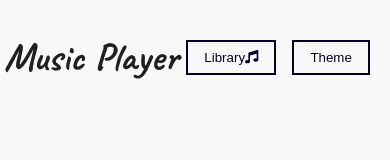
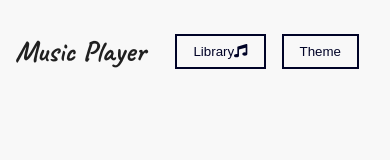
Before and after one commit to Nishit-Dua/React-player, a React (Create React App) app: page / in a window 390 px wide. Shown: the top 160 px of the page. Built offline with nearby package versions, Linux system fonts and the light colour scheme.

Commit message:
Updated Css

```diff
--- a/src/styles/_nav.scss
+++ b/src/styles/_nav.scss
@@ -11,6 +11,13 @@ nav {
   h1 {
     font-family: "Caveat", cursive;
     font-size: 40px;
+  }
+
+  .button-controls {
+    display: flex;
+    flex-wrap: wrap;
+    align-items: center;
+    justify-content: center;
   }
 
   button {
@@ -35,6 +42,10 @@ nav {
 
 @media screen and (max-width: 768px) {
   nav {
+    h1 {
+      font-size: 30px;
+    }
+
     .button-controls {
       z-index: 100;
     }
--- a/src/styles/_player.scss
+++ b/src/styles/_player.scss
@@ -46,10 +46,16 @@
   .time-control {
     width: 90%;
   }
+  .play-control {
+    width: 70%;
+  }
 }
 
 @media screen and (max-width: 1024px) {
   .time-control {
     width: 70%;
   }
+  .play-control {
+    width: 55%;
+  }
 }
--- a/src/styles/index.scss
+++ b/src/styles/index.scss
@@ -8,7 +8,7 @@
   --back-color: rgb(248, 248, 248);
   --text-default: rgb(12, 12, 12);
   --stronger-blue: rgb(0, 3, 39);
-  --bluish-tint: rgb(205, 209, 255);
+  --bluish-tint: rgb(219, 222, 255);
   --heading-color: rgb(32, 32, 32);
 
   --h4: rgb(88, 88, 88);
@@ -16,14 +16,14 @@
 }
 
 .dark-theme {
-  --back-color: rgb(0, 0, 0);
+  --back-color: rgb(10, 10, 10);
   --text-default: rgb(241, 241, 241);
-  --stronger-blue: rgb(205, 209, 255);
+  --stronger-blue: rgb(219, 222, 255);
   --bluish-tint: rgb(0, 3, 39);
   --heading-color: rgb(255, 255, 255);
 
   --h4: rgb(231, 231, 231);
-  --pink-bg: #480053;
+  --pink-bg: #3d363f;
 }
 
 html {
```
Also changed, not shown: 1 other file (tests, documents, lock files or other folders).
